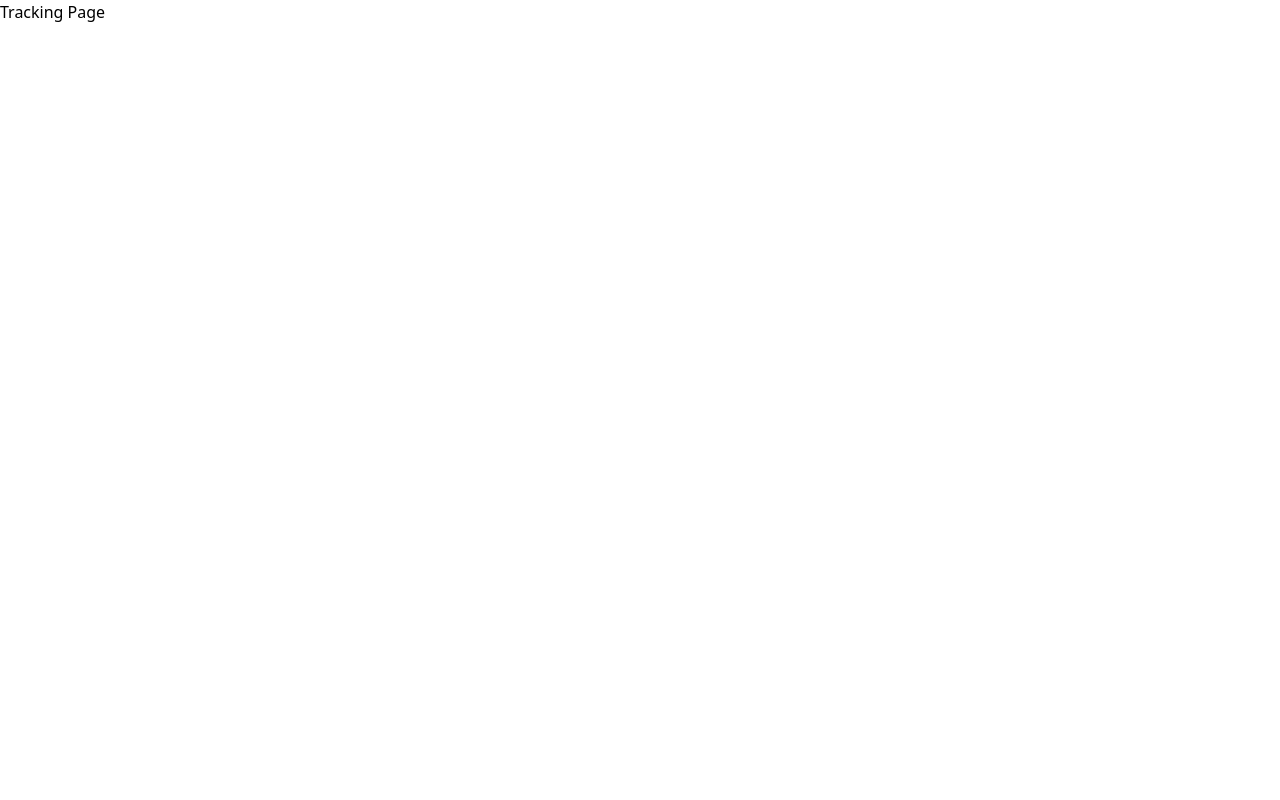
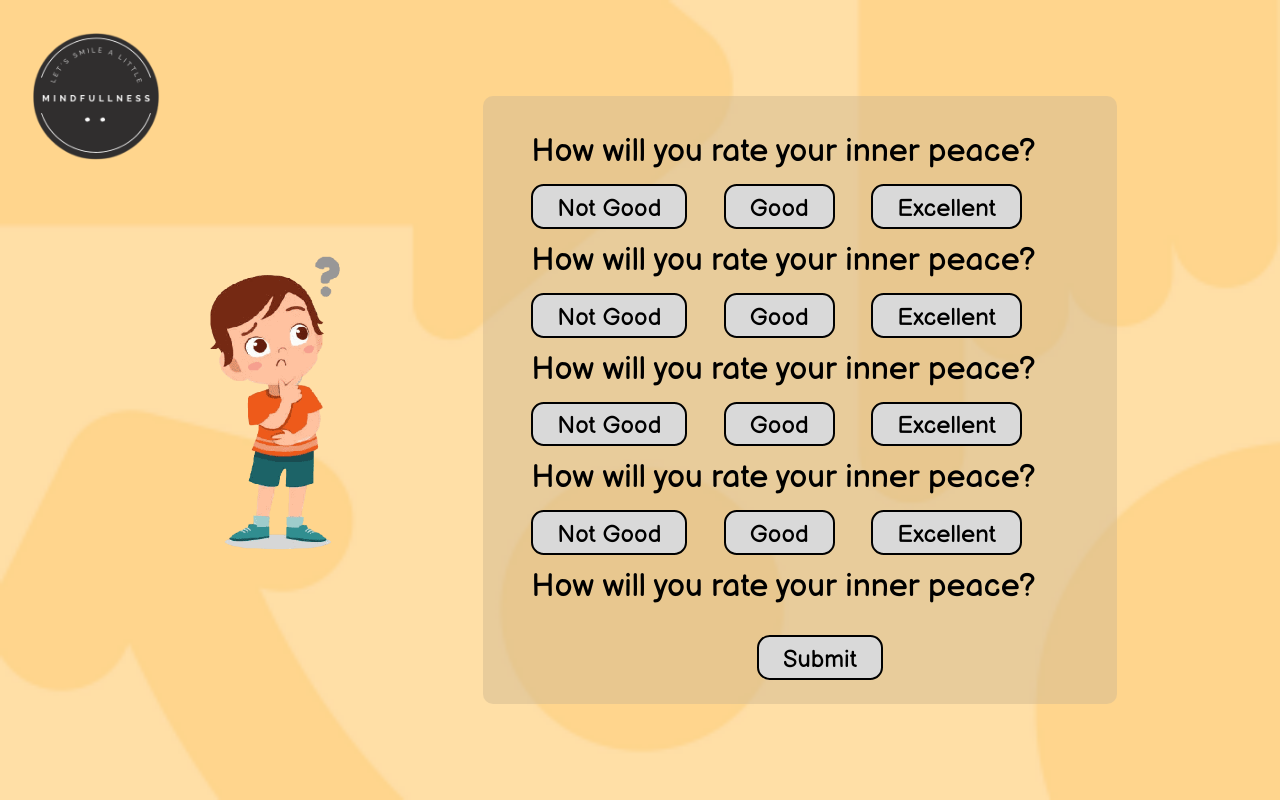
Before and after one commit to singodiyashubham87/Mindfulness, a React (Vite) app in the folder client/: page /track in a window 1280 px wide. Built offline with nearby package versions, Linux system fonts and the light colour scheme.

Commit message:
style: non-responsive assessment page

```diff
--- a/client/src/components/TrackingPage.jsx
+++ b/client/src/components/TrackingPage.jsx
@@ -1,5 +1,121 @@
-function TrackingPage(){
-    return <h1>Tracking Page</h1>;
+import logo from "../assets/images/logo.png";
+import trackingPageBg from "../assets/images/trackingPageBg.png";
+import kidThinking from "../assets/images/kidThinking.png";
+
+function TrackingPage() {
+  return (
+    <>
+      <div
+        className="trackingContainer bg-[image:var(--trackingPageBg)] bg-no-repeat bg-center bg-cover relative font-primary"
+        style={{ "--trackingPageBg": `url(${trackingPageBg})` }}
+      >
+        <img
+          src={logo}
+          alt="logo"
+          className="w-[8rem] absolute top-[2rem] left-[2rem]"
+        />
+        <div className="content h-[100vh] flex justify-center items-center">
+          <div className="left flex justify-center items-center w-[25%]">
+            <img
+              src={kidThinking}
+              alt="kidThinkingImage"
+              className="w-[90%]"
+            />
+          </div>
+          <div className="right flex justify-center items-center w-[55%] h-[80%]">
+            <form
+              action="/"
+              className="assessmentForm text-center w-[90%] h-[95%] bg-[#D1BA9180] rounded-[0.625rem] p-[0.5rem] pt-[2rem] pl-[3rem]"
+            >
+              <div className="questions rounded-[0.625rem] overflow-y-auto h-[85%] text-left">
+                <div className="q1">
+                  <span className="question text-[2rem]">
+                    How will you rate your inner peace?
+                  </span>
+                  <div className="optionButtons w-[85%] flex justify-between mb-[0.5rem] mt-[0.5rem]">
+                    <button className="text-[1.5rem] bg-[#D9D9D9] px-[1.5rem] pt-[0.3rem] rounded-[0.8rem] border-2 border-black cursor-pointer ">Not Good</button>
+                    <button className="text-[1.5rem] bg-[#D9D9D9] px-[1.5rem] pt-[0.3rem] rounded-[0.8rem] border-2 border-black cursor-pointer ">Good</button>
+                    <button className="text-[1.5rem] bg-[#D9D9D9] px-[1.5rem] pt-[0.3rem] rounded-[0.8rem] border-2 border-black cursor-pointer ">Excellent</button>
+                  </div>
+                </div>
+                <div className="q2">
+                  <span className="question text-[2rem]">
+                    How will you rate your inner peace?
+                  </span>
+                  <div className="optionButtons w-[85%] flex justify-between mb-[0.5rem] mt-[0.5rem]">
+                    <button className="text-[1.5rem] bg-[#D9D9D9] px-[1.5rem] pt-[0.3rem] rounded-[0.8rem] border-2 border-black cursor-pointer ">Not Good</button>
+                    <button className="text-[1.5rem] bg-[#D9D9D9] px-[1.5rem] pt-[0.3rem] rounded-[0.8rem] border-2 border-black cursor-pointer ">Good</button>
+                    <button className="text-[1.5rem] bg-[#D9D9D9] px-[1.5rem] pt-[0.3rem] rounded-[0.8rem] border-2 border-black cursor-pointer ">Excellent</button>
+                  </div>
+                </div>
+                <div className="q3">
+                  <span className="question text-[2rem]">
+                    How will you rate your inner peace?
+                  </span>
+                  <div className="optionButtons w-[85%] flex justify-between mb-[0.5rem] mt-[0.5rem]">
+                    <button className="text-[1.5rem] bg-[#D9D9D9] px-[1.5rem] pt-[0.3rem] rounded-[0.8rem] border-2 border-black cursor-pointer ">Not Good</button>
+                    <button className="text-[1.5rem] bg-[#D9D9D9] px-[1.5rem] pt-[0.3rem] rounded-[0.8rem] border-2 border-black cursor-pointer ">Good</button>
+                    <button className="text-[1.5rem] bg-[#D9D9D9] px-[1.5rem] pt-[0.3rem] rounded-[0.8rem] border-2 border-black cursor-pointer ">Excellent</button>
+                  </div>
+                </div>
+                <div className="q4">
+                  <span className="question text-[2rem]">
+                    How will you rate your inner peace?
+                  </span>
+                  <div className="optionButtons w-[85%] flex justify-between mb-[0.5rem] mt-[0.5rem]">
+                    <button className="text-[1.5rem] bg-[#D9D9D9] px-[1.5rem] pt-[0.3rem] rounded-[0.8rem] border-2 border-black cursor-pointer ">Not Good</button>
+                    <button className="text-[1.5rem] bg-[#D9D9D9] px-[1.5rem] pt-[0.3rem] rounded-[0.8rem] border-2 border-black cursor-pointer ">Good</button>
+                    <button className="text-[1.5rem] bg-[#D9D9D9] px-[1.5rem] pt-[0.3rem] rounded-[0.8rem] border-2 border-black cursor-pointer ">Excellent</button>
+                  </div>
+                </div>
+                <div className="q5">
+                  <span className="question text-[2rem]">
+                    How will you rate your inner peace?
+                  </span>
+                  <div className="optionButtons w-[85%] flex justify-between mb-[0.5rem] mt-[0.5rem]">
+                    <button className="text-[1.5rem] bg-[#D9D9D9] px-[1.5rem] pt-[0.3rem] rounded-[0.8rem] border-2 border-black cursor-pointer ">Not Good</button>
+                    <button className="text-[1.5rem] bg-[#D9D9D9] px-[1.5rem] pt-[0.3rem] rounded-[0.8rem] border-2 border-black cursor-pointer ">Good</button>
+                    <button className="text-[1.5rem] bg-[#D9D9D9] px-[1.5rem] pt-[0.3rem] rounded-[0.8rem] border-2 border-black cursor-pointer ">Excellent</button>
+                  </div>
+                </div>
+                <div className="q5">
+                  <span className="question text-[2rem]">
+                    How will you rate your inner peace?
+                  </span>
+                  <div className="optionButtons w-[85%] flex justify-between mb-[0.5rem] mt-[0.5rem]">
+                    <button className="text-[1.5rem] bg-[#D9D9D9] px-[1.5rem] pt-[0.3rem] rounded-[0.8rem] border-2 border-black cursor-pointer ">Not Good</button>
+                    <button className="text-[1.5rem] bg-[#D9D9D9] px-[1.5rem] pt-[0.3rem] rounded-[0.8rem] border-2 border-black cursor-pointer ">Good</button>
+                    <button className="text-[1.5rem] bg-[#D9D9D9] px-[1.5rem] pt-[0.3rem] rounded-[0.8rem] border-2 border-black cursor-pointer ">Excellent</button>
+                  </div>
+                </div>
+                <div className="q5">
+                  <span className="question text-[2rem]">
+                    How will you rate your inner peace?
+                  </span>
+                  <div className="optionButtons w-[85%] flex justify-between mb-[0.5rem] mt-[0.5rem]">
+                    <button className="text-[1.5rem] bg-[#D9D9D9] px-[1.5rem] pt-[0.3rem] rounded-[0.8rem] border-2 border-black cursor-pointer ">Not Good</button>
+                    <button className="text-[1.5rem] bg-[#D9D9D9] px-[1.5rem] pt-[0.3rem] rounded-[0.8rem] border-2 border-black cursor-pointer ">Good</button>
+                    <button className="text-[1.5rem] bg-[#D9D9D9] px-[1.5rem] pt-[0.3rem] rounded-[0.8rem] border-2 border-black cursor-pointer ">Excellent</button>
+                  </div>
+                </div>
+                <div className="q5">
+                  <span className="question text-[2rem]">
+                    How will you rate your inner peace?
+                  </span>
+                  <div className="optionButtons w-[85%] flex justify-between mb-[0.5rem] mt-[0.5rem]">
+                    <button className="text-[1.5rem] bg-[#D9D9D9] px-[1.5rem] pt-[0.3rem] rounded-[0.8rem] border-2 border-black cursor-pointer ">Not Good</button>
+                    <button className="text-[1.5rem] bg-[#D9D9D9] px-[1.5rem] pt-[0.3rem] rounded-[0.8rem] border-2 border-black cursor-pointer ">Good</button>
+                    <button className="text-[1.5rem] bg-[#D9D9D9] px-[1.5rem] pt-[0.3rem] rounded-[0.8rem] border-2 border-black cursor-pointer ">Excellent</button>
+                  </div>
+                </div>
+              </div>
+              <input type="submit" className="text-[1.5rem] bg-[#D9D9D9] px-[1.5rem] pt-[0.3rem] rounded-[0.8rem] border-2 border-black cursor-pointer mt-[1.5rem]" value={"Submit"} />
+            </form>
+          </div>
+        </div>
+      </div>
+    </>
+  );
 }
 
 export default TrackingPage;
```
Also changed, not shown: client/src/assets/images/kidThinking.png (added), client/src/assets/images/trackingPageBg.png (added).
